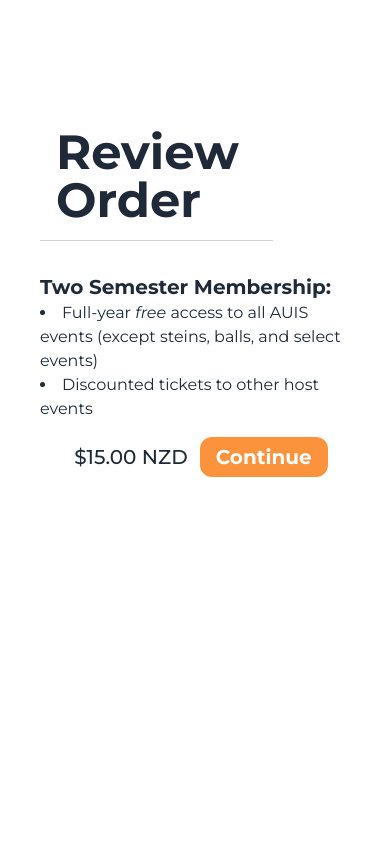
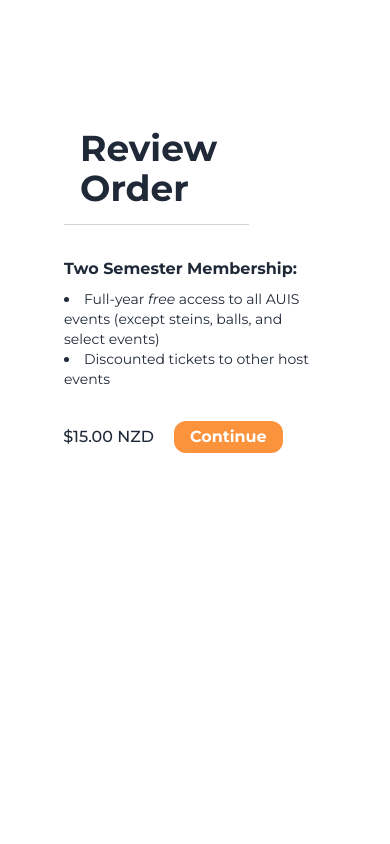
Before and after one commit to UoaWDCC/auis-portal, a React (Vite) app in the folder web/: page /payments in a window 390 px wide. Shown: the top 844 px of the page. Built offline with nearby package versions, Linux system fonts and the light colour scheme; no server answers.

Commit message:
updated payment screen
How would I do the resizing so that it isn't blocky.

```diff
--- a/web/src/screens/PaymentScreen.tsx
+++ b/web/src/screens/PaymentScreen.tsx
@@ -4,19 +4,20 @@ import { MdEvent } from "react-icons/md";
 function PaymentScreen() {
   return (
     <>
-      <div className="mt-[8rem] min-h-screen px-10 sm:pl-[10rem]">
+    <div className="mt-[8rem] items-center pl-[4rem] pr-[5rem] md:pl-[10rem] md:pr-[10rem]">
         <h1
           data-testid="title"
-          className="pb-[1rem] pl-[1rem] text-5xl font-bold"
+          className="pb-[1rem] pl-[1rem] text-4xl md:text-5xl font-bold"
         >
           Review Order
         </h1>
         <div className="w-3/4 border-b border-gray-300"> </div>
         <div>
-          <h2 data-testid="subTitle" className="pt-[2rem] text-xl font-bold">
+          <h2 data-testid="subTitle" className="pt-[2rem] text-l md:text-xl font-bold">
             {" "}
             Two Semester Membership:
           </h2>
+          <h3 className="text-sm md:text-lg pt-[0.5rem]">
             <li data-testid="firstListItem">
               {" "}
               Full-year <i>free</i> access to all AUIS events (except steins,
@@ -26,19 +27,22 @@ function PaymentScreen() {
               {" "}
               Discounted tickets to other host events
             </li>
+          </h3>
         </div>
+      </div>
+      <div className="h-screen items-center pl-[1rem] pr-[5rem] md:pl-[10rem] md:pr-[10rem]">
         <div>
-          <div className="flex flex-row items-center justify-center space-x-3 pt-[1rem] sm:space-x-4 md:justify-end md:pr-[20rem]">
-            <div className="hidden lg:block">
+          <div className="flex flex-row items-center justify-center space-x-5 pt-[2rem] sm:justify-end lg:pr-[20rem]">
+            <div className="hidden md:block">
               <IoCartOutline data-testid="icon" size={70} color="black" />
             </div>
-            <h2 data-testid="price" className="text-xl font-[500]">
+            <h2 data-testid="price" className="txt-l md:text-xl font-[500] justify-center">
               {" "}
               $15.00 NZD{" "}
             </h2>
             <button
               data-testid="button"
-              className="h-10 rounded-xl bg-orange-400 px-4 text-xl font-bold text-white"
+              className="h-8 md:h-10 rounded-xl bg-orange-400 px-4 text-l md:text-xl font-bold text-white"
             >
               {" "}
               Continue{" "}
```
Lines whose indentation alone changed are shown as unchanged.
